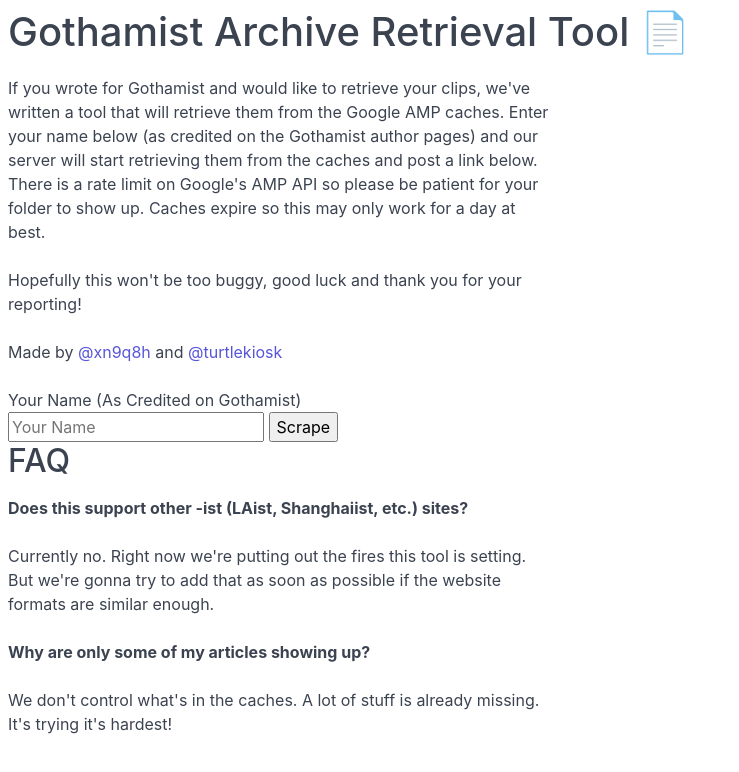
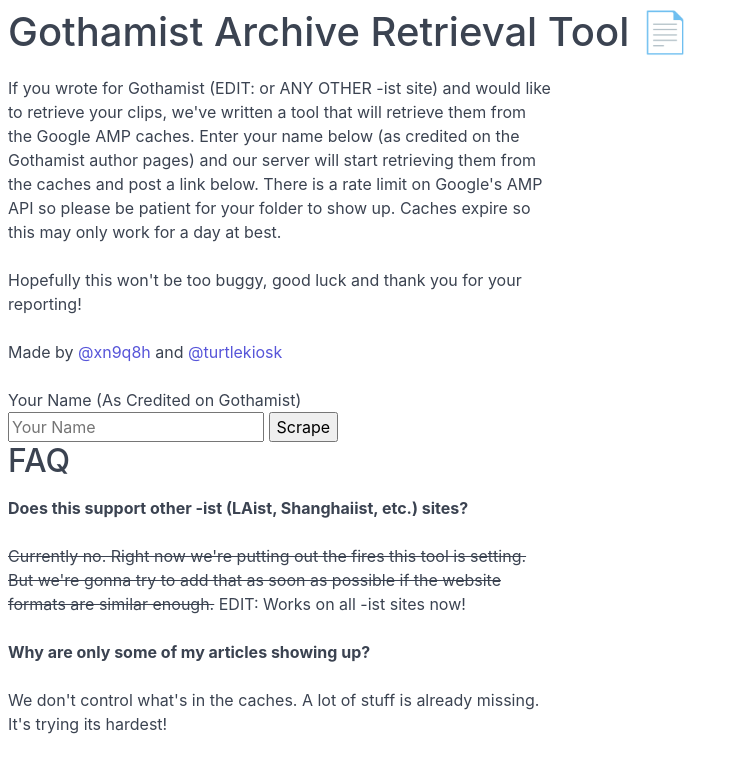
Before and after one commit to fozzle/e-clips, a website: page index.html in a window 1280 px wide. Shown: the whole page, without its empty margins (0-739 px from the left). Drawn offline with nearby package versions, Linux system fonts and the light colour scheme.

Commit message:
update copy for other -ist sites

```diff
--- a/index.html
+++ b/index.html
@@ -19,7 +19,7 @@
     <div class="m-2">
       <h1>Gothamist Archive Retrieval Tool 📄</h1>
       <p>
-        If you wrote for Gothamist and would like to retrieve your clips,
+        If you wrote for Gothamist (EDIT: or ANY OTHER -ist site) and would like to retrieve your clips,
         we've written a tool that will retrieve them from the Google AMP caches.
         Enter your name below (as credited on the Gothamist author pages) and our
         server will start retrieving them from the caches and post a link below.
@@ -44,9 +44,10 @@
       <div>
         <h2>FAQ</h2>
         <p class="text-bold">Does this support other -ist (LAist, Shanghaiist, etc.) sites?</p>
-        <p>Currently no. Right now we're putting out the fires this tool is setting. But we're gonna try to add that as soon as possible if the website formats are similar enough.</p>
+        <p><strike>Currently no. Right now we're putting out the fires this tool is setting. But we're gonna try to add that as soon as possible if the website formats are similar enough.</strike>
+          EDIT: Works on all -ist sites now!</p>
         <p class="text-bold">Why are only some of my articles showing up?</p>
-        <p>We don't control what's in the caches. A lot of stuff is already missing. It's trying it's hardest!</p>
+        <p>We don't control what's in the caches. A lot of stuff is already missing. It's trying its hardest!</p>
       </div>
     </div>
 
```
